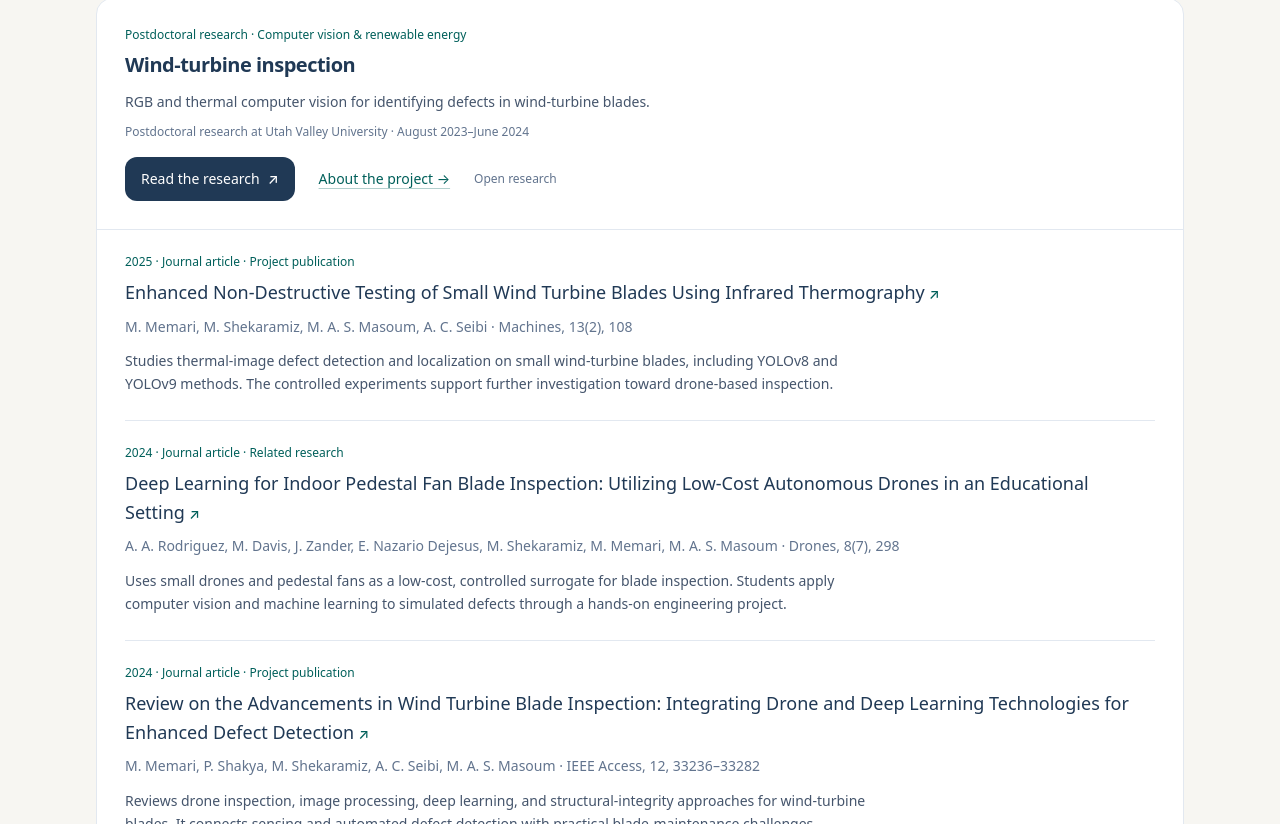
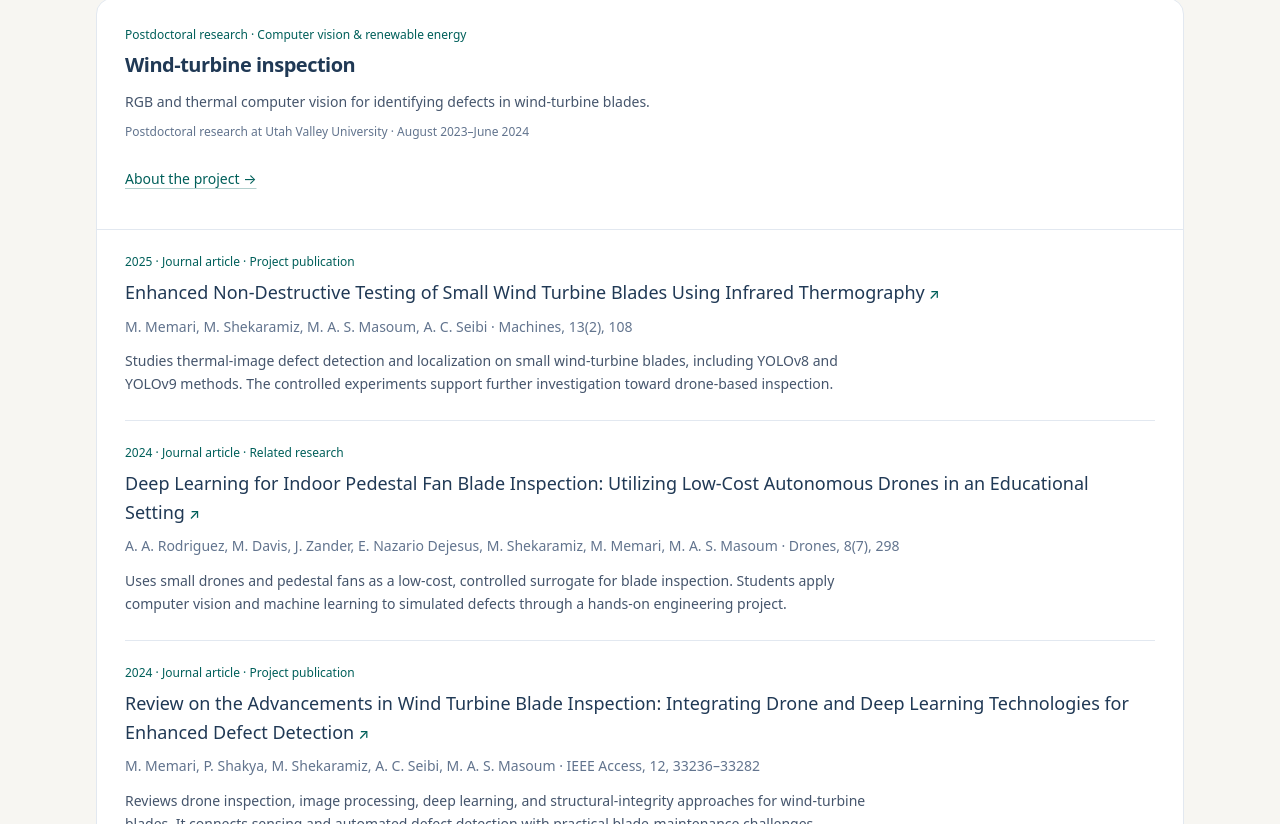
Before and after one commit to memari-majid/majidmemari, a Next.js app: page /projects in a window 1280 px wide. Shown: the part 856-1680 px from the top of the page. Built offline with nearby package versions, Linux system fonts and the light colour scheme; no server answers.

Commit message:
Use one project explanation link in research listings

```diff
--- a/app/components/ResearchArea.tsx
+++ b/app/components/ResearchArea.tsx
@@ -33,9 +33,7 @@ function ProjectWork({ project, papers }: { project: Project; papers: Publicatio
         {project.context && <p className="mt-2 text-xs leading-relaxed text-slate-500">{project.context}</p>}
         <ComputationMethods methods={project.computationMethods} />
         <div className="mt-4 flex flex-wrap items-center gap-x-6 gap-y-2 text-sm">
-          {!project.publicDemo && <a href={project.url} target="_blank" rel="noopener noreferrer" referrerPolicy="no-referrer" aria-label={`${project.publicDemo ? "Try public demo" : project.launchLabel}: ${project.name}`} className="inline-flex min-h-11 items-center gap-2 rounded-xl bg-slate-900 px-4 py-2 font-medium text-white hover:bg-blue-900">{project.publicDemo ? "Try public demo" : project.launchLabel} <span aria-hidden="true">↗</span><span className="sr-only"> (opens in a new tab)</span></a>}
           <Link href={`/projects/${project.slug}`} className="inline-flex min-h-11 items-center text-teal-800 underline decoration-teal-800/30 underline-offset-4 hover:decoration-teal-800">About the {project.group === "learning" && !project.publicDemo ? "course" : "project"} →</Link>
-          {!project.publicDemo && <span className="text-xs text-slate-500">{project.access}</span>}
         </div>
       </article>
       {papers.length > 0 && <div role="group" aria-label={`Publications connected to ${project.name}`} className="border-t border-slate-200 px-6 sm:px-7">
```
